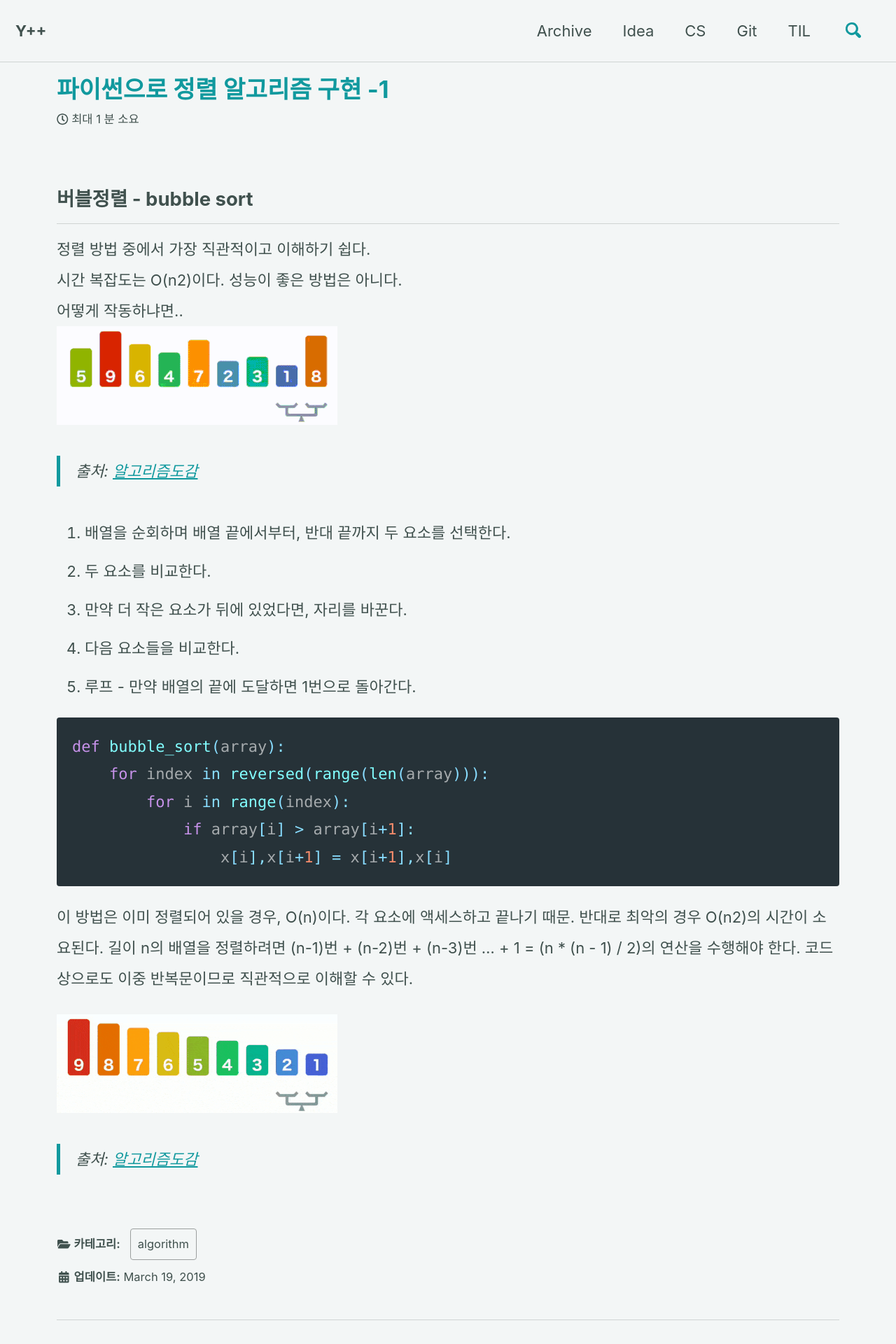
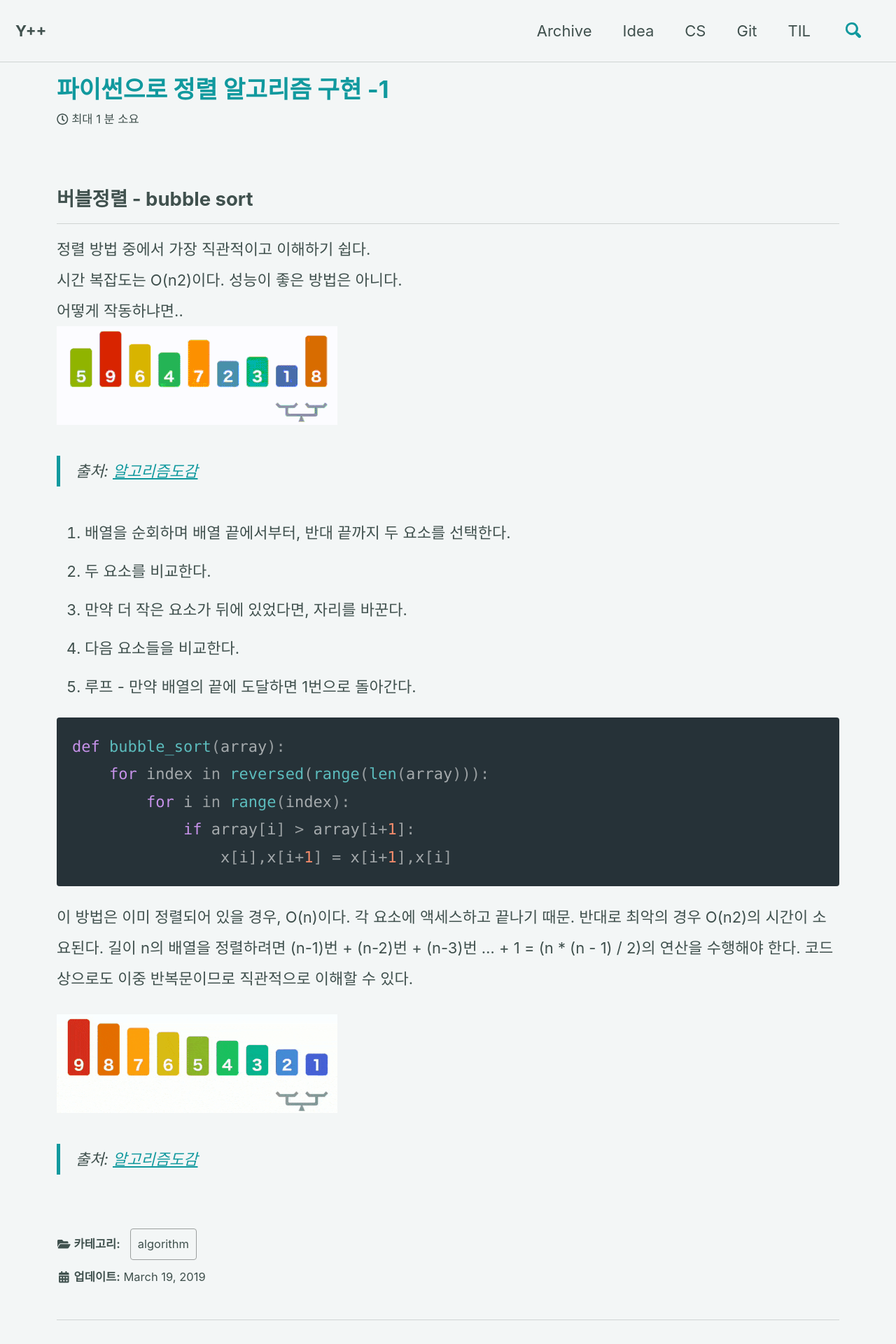
Before and after one commit to andole87/andole87.github.io, a Jekyll site: the page built from _posts/2019-03-19-sorting-alg.md, in a window 1280 px wide. Shown: the top 1920 px of the page at 70% size. Built offline with Jekyll 4.4.1, drawn with Linux system fonts in a browser that asks for light colours; cached includes are drawn as plain includes; comment, search, counter and statistics services are not loaded.

Commit message:
syntax color

```diff
--- a/_sass/minimal-mistakes/_variables.scss
+++ b/_sass/minimal-mistakes/_variables.scss
@@ -124,9 +124,9 @@
    $base09: #f78c6c !default;
    $base0a: #ffcb6b !default;
    $base0b: #c3e88d !default;
-   $base0c: #89ddff !default;
+   $base0c: #f9f9f98a !default;
    // $base0d: #82aaff !default;
-   $base0d: #82feff !default;
+   $base0d: #5cbcbd !default;
    $base0e: #c792ea !default;
    $base0f: #ff5370 !default;
    //Custom add
```
